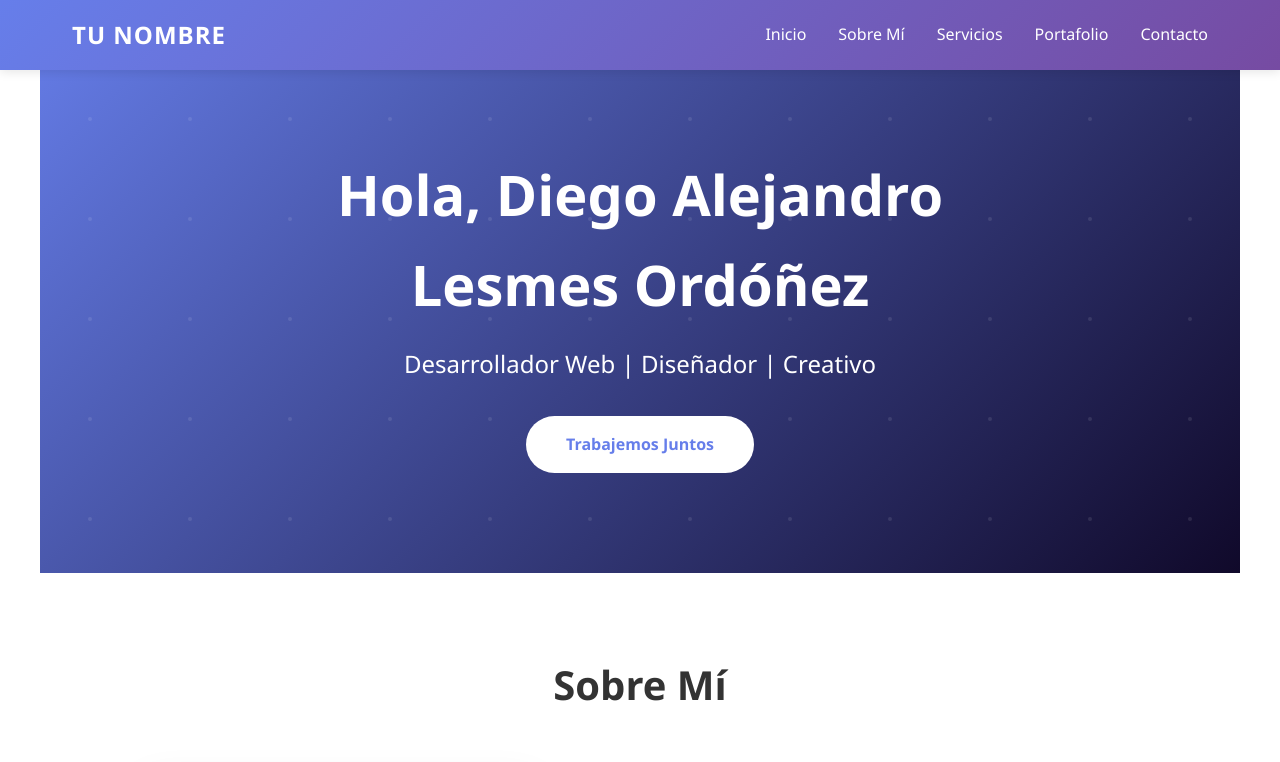
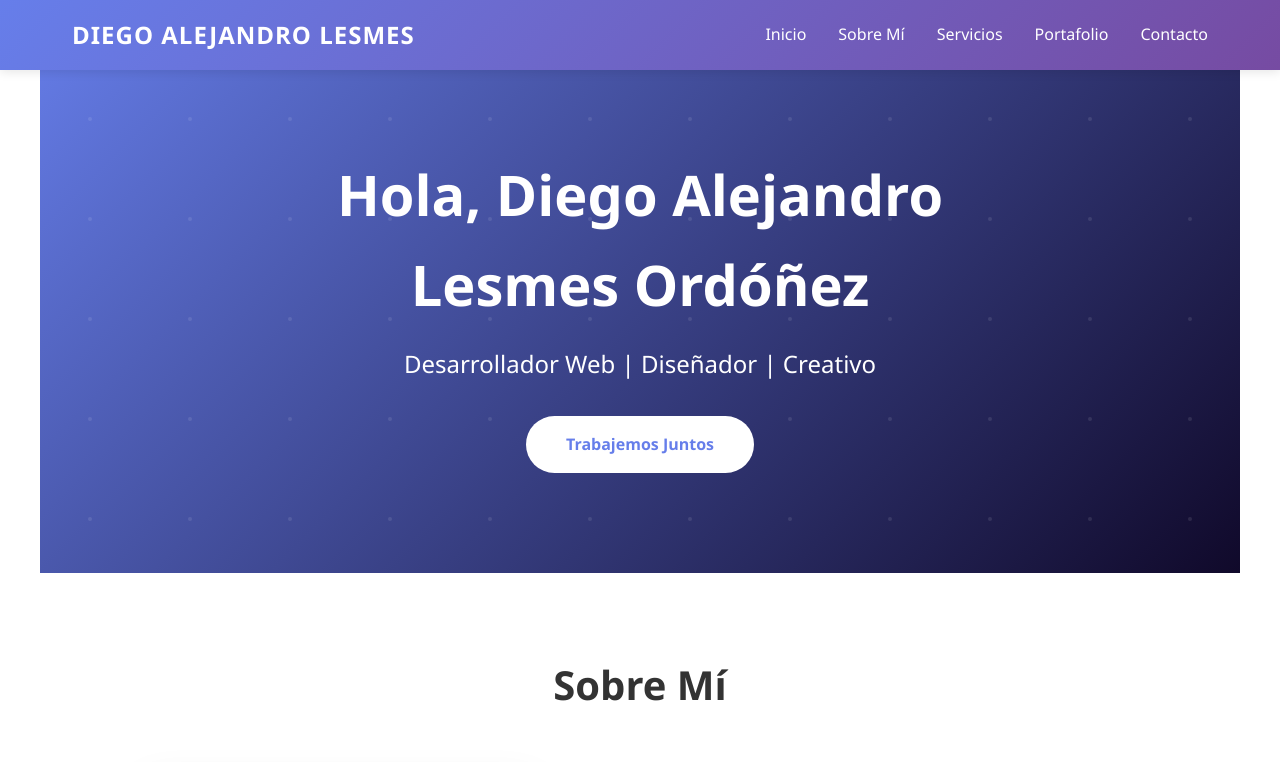
Before and after one commit to APACHES6X/Ejercicio-GIT-Y-Github, a plain HTML site: page index.html in a window 1280 px wide. Shown: the top 762 px of the page. Drawn offline with Linux system fonts and the light colour scheme.

Commit message:
ActualizaciÃ³n: SeparaciÃ³n HTML/CSS y personalizaciÃ³n - Diego Alejandro Lesmes OrdÃ³Ã±ez

```diff
--- a/index.html
+++ b/index.html
@@ -9,7 +9,7 @@
 <body>
     <header>
         <nav>
-            <div class="logo">TU NOMBRE</div>
+            <div class="logo">DIEGO ALEJANDRO LESMES</div>
             <ul>
                 <li><a href="#inicio">Inicio</a></li>
                 <li><a href="#sobre-mi">Sobre Mí</a></li>
```
